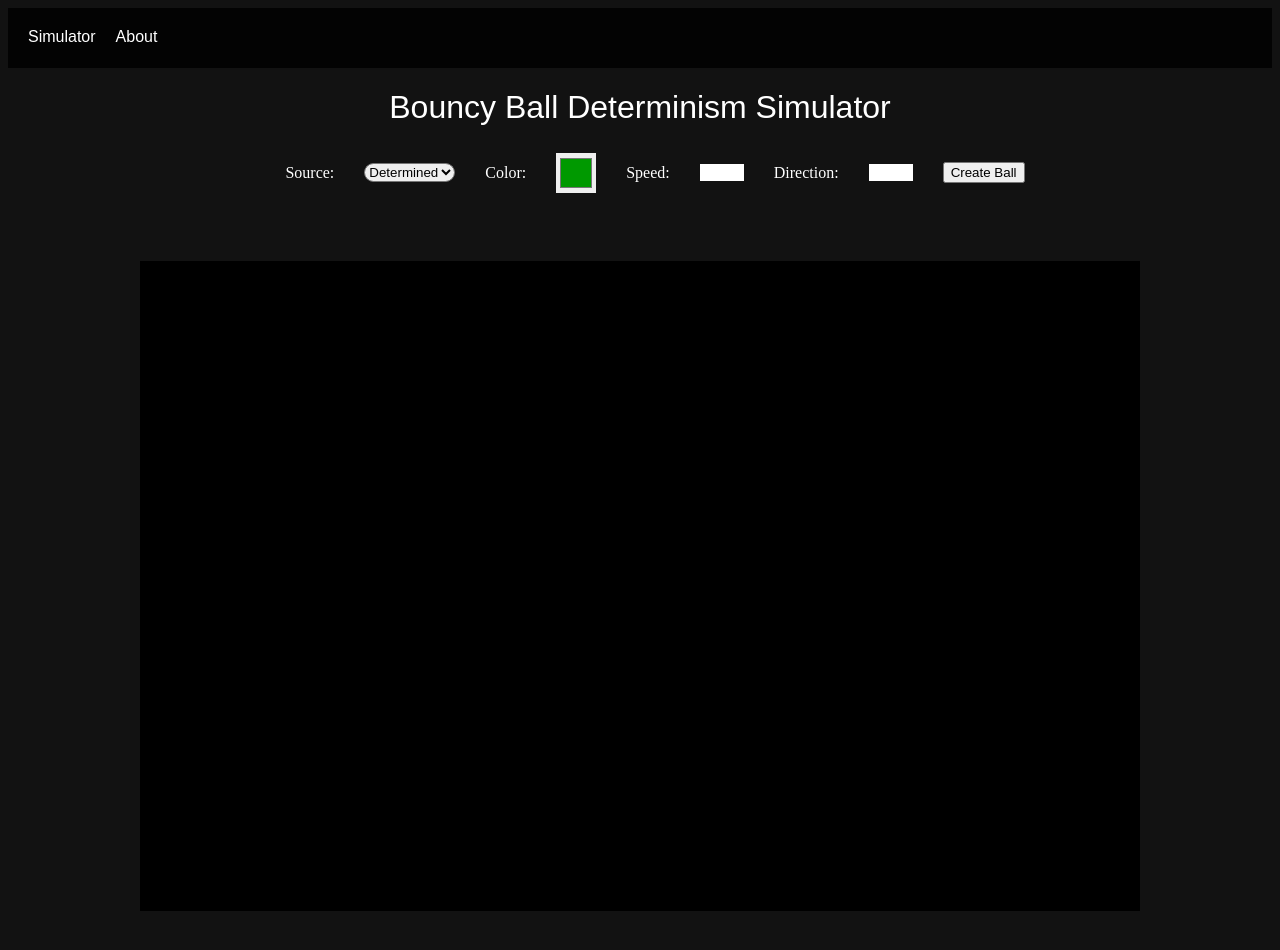
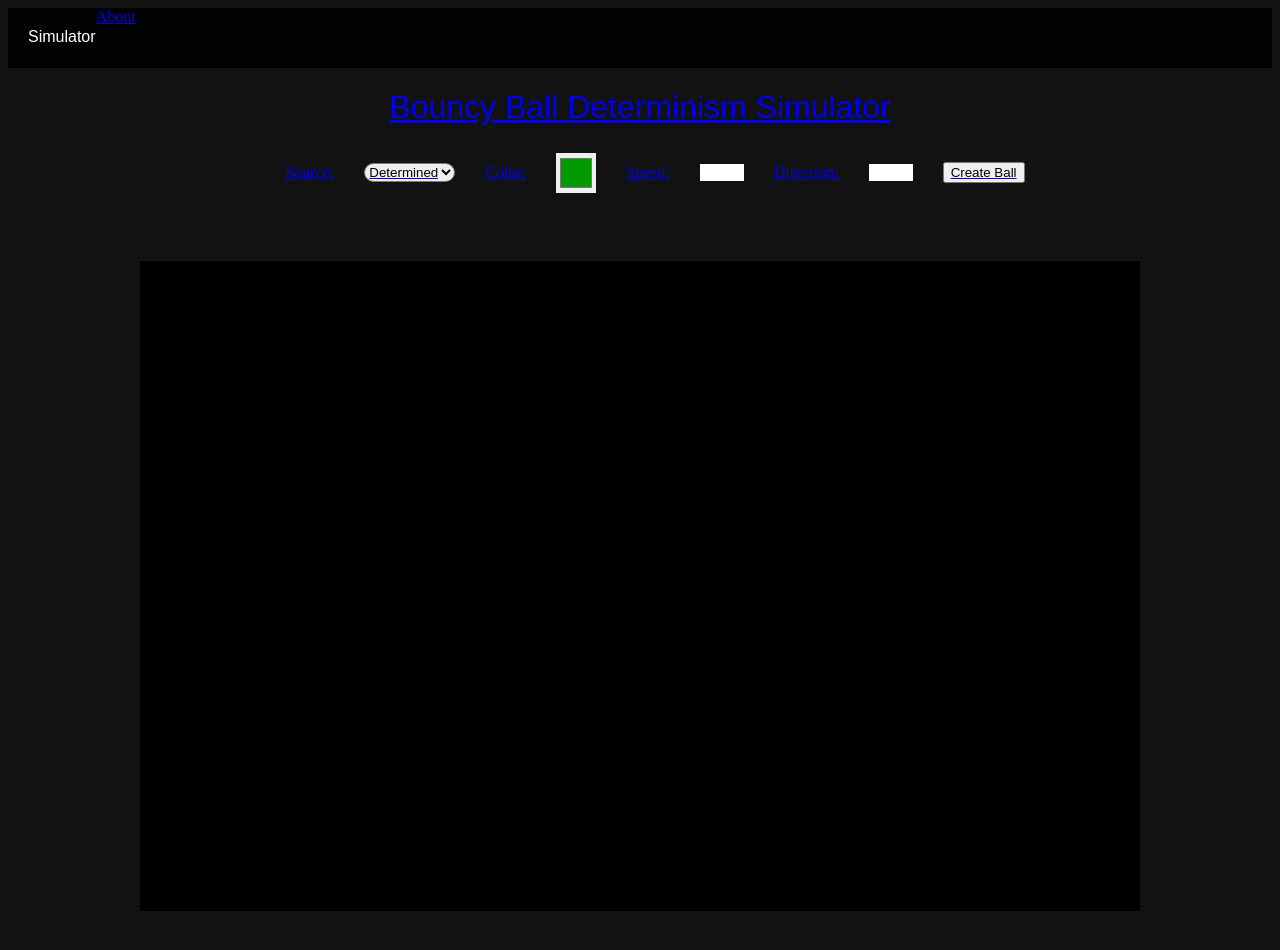
Before and after one commit to Cory-Accardo/phil-app, a plain HTML site: page index.html in a window 1280 px wide. Drawn offline with Linux system fonts and the light colour scheme.

Commit message:
Add files via upload

```diff
--- a/index.html
+++ b/index.html
@@ -8,7 +8,7 @@
   </head>
   <header>
     <p>Simulator</p>
-    <p href ="./about.html">About</p>
+    <a href ="./about.html">About</p>
   </header>
   <body>
     <h1>Bouncy Ball Determinism Simulator</h1>
```
